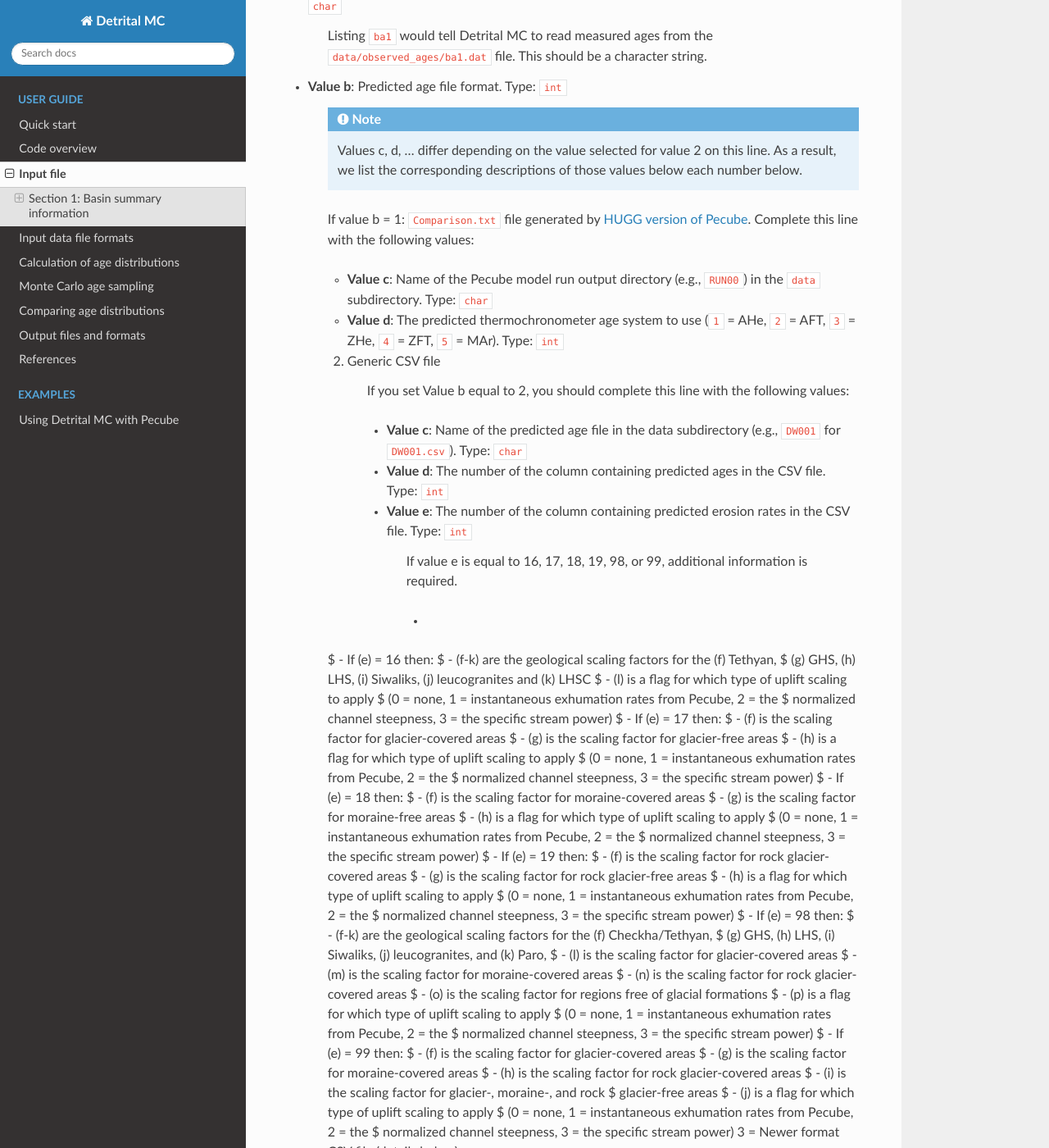
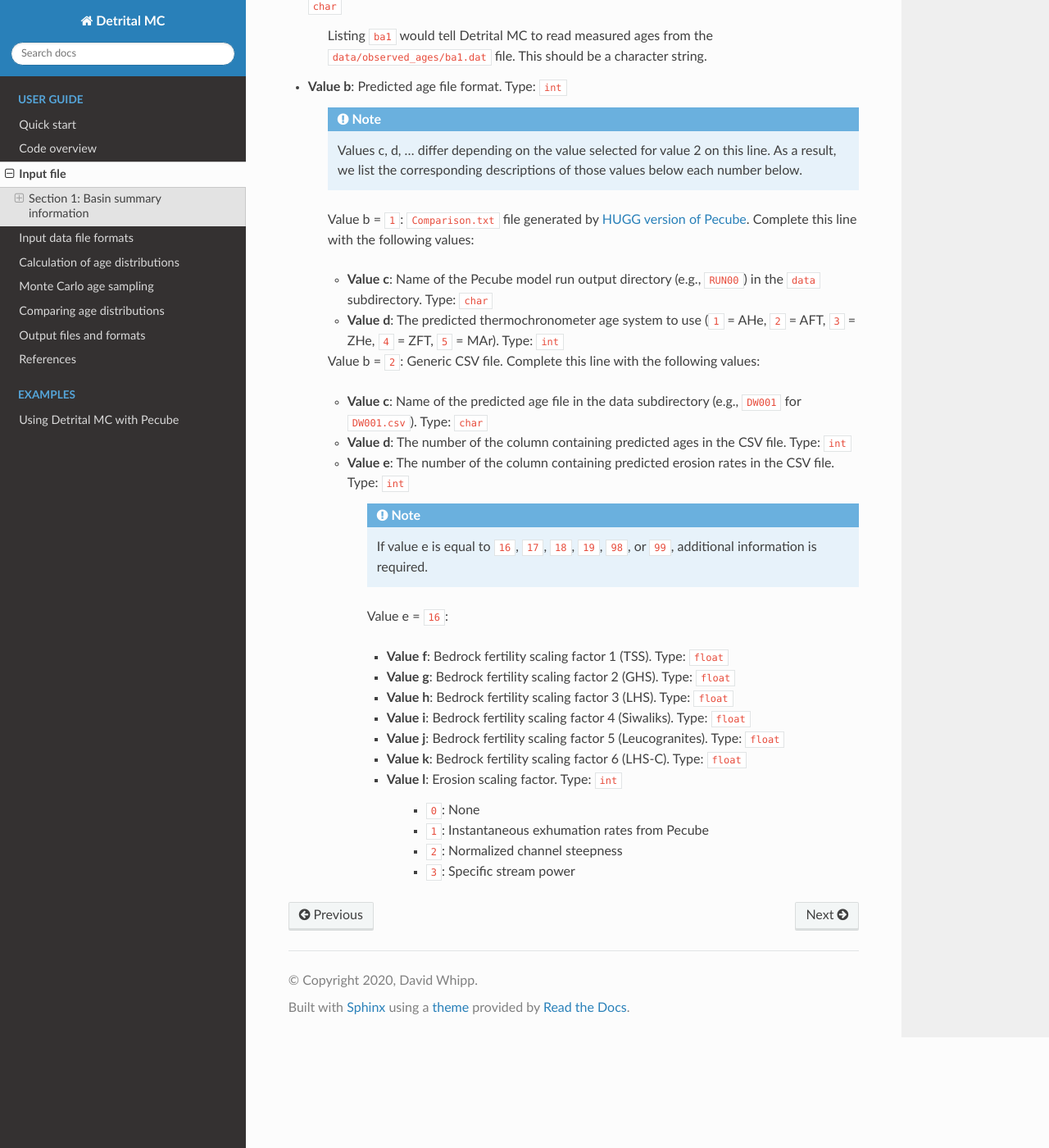
Before and after one commit to HUGG/Detrital-MC, a Sphinx documentation site: the page built from docs/source/manual/input-file.rst, in a window 1280 px wide and 1400 px high, scrolled down 1201 px. Shown: the whole window at 82% size. Built offline with Sphinx 7.4.7 and the Read the Docs theme 2.0.0, drawn with Linux system fonts in a browser that asks for light colours; some of the changed text lies outside the part shown.

Commit message:
Added details for CSV file option 16

```diff
--- a/docs/source/manual/input-file.rst
+++ b/docs/source/manual/input-file.rst
@@ -55,29 +55,34 @@ You should use one line per basin.
     .. note:: Values c, d, ... differ depending on the value selected for value 2 on this line.
         As a result, we list the corresponding descriptions of those values below each number below.
 
-    If value b = 1: ``Comparison.txt`` file generated by `HUGG version of Pecube <https://github.com/HUGG/Pecube-HUGG>`_. Complete this line with the following values:
+    Value b = ``1``: ``Comparison.txt`` file generated by `HUGG version of Pecube <https://github.com/HUGG/Pecube-HUGG>`_. Complete this line with the following values:
 
     - **Value c**: Name of the Pecube model run output directory (e.g., ``RUN00``) in the ``data`` subdirectory. Type: ``char``
     - **Value d**: The predicted thermochronometer age system to use (``1`` = AHe, ``2`` = AFT, ``3`` = ZHe, ``4`` = ZFT, ``5`` = MAr). Type: ``int``
 
-    2. Generic CSV file
+    Value b = ``2``: Generic CSV file. Complete this line with the following values:
 
-        If you set Value b equal to 2, you should complete this line with the following values:
+    - **Value c**: Name of the predicted age file in the data subdirectory (e.g., ``DW001`` for ``DW001.csv``). Type: ``char``
+    - **Value d**: The number of the column containing predicted ages in the CSV file. Type: ``int``
+    - **Value e**: The number of the column containing predicted erosion rates in the CSV file. Type: ``int``
 
-        - **Value c**: Name of the predicted age file in the data subdirectory (e.g., ``DW001`` for ``DW001.csv``). Type: ``char``
-        - **Value d**: The number of the column containing predicted ages in the CSV file. Type: ``int``
-        - **Value e**: The number of the column containing predicted erosion rates in the CSV file. Type: ``int``
+        .. note:: If value e is equal to ``16``, ``17``, ``18``, ``19``, ``98``, or ``99``, additional information is required.
 
-            If value e is equal to 16, 17, 18, 19, 98, or 99, additional information is required.
+        Value e = ``16``:
 
-            -
+        - **Value f**: Bedrock fertility scaling factor 1 (TSS). Type: ``float``
+        - **Value g**: Bedrock fertility scaling factor 2 (GHS). Type: ``float``
+        - **Value h**: Bedrock fertility scaling factor 3 (LHS). Type: ``float``
+        - **Value i**: Bedrock fertility scaling factor 4 (Siwaliks). Type: ``float``
+        - **Value j**: Bedrock fertility scaling factor 5 (Leucogranites). Type: ``float``
+        - **Value k**: Bedrock fertility scaling factor 6 (LHS-C). Type: ``float``
+        - **Value l**: Erosion scaling factor. Type: ``int``
 
-    $       - If (e) = 16 then:
-    $         - (f-k) are the geological scaling factors for the (f) Tethyan,
-    $           (g) GHS, (h) LHS, (i) Siwaliks, (j) leucogranites and (k) LHSC
-    $         - (l) is a flag for which type of uplift scaling to apply
-    $           (0 = none, 1 = instantaneous exhumation rates from Pecube, 2 = the
-    $            normalized channel steepness, 3 = the specific stream power)
+            - ``0``: None
+            - ``1``: Instantaneous exhumation rates from Pecube
+            - ``2``: Normalized channel steepness
+            - ``3``: Specific stream power
+..
     $       - If (e) = 17 then:
     $         - (f) is the scaling factor for glacier-covered areas
     $         - (g) is the scaling factor for glacier-free areas
```
